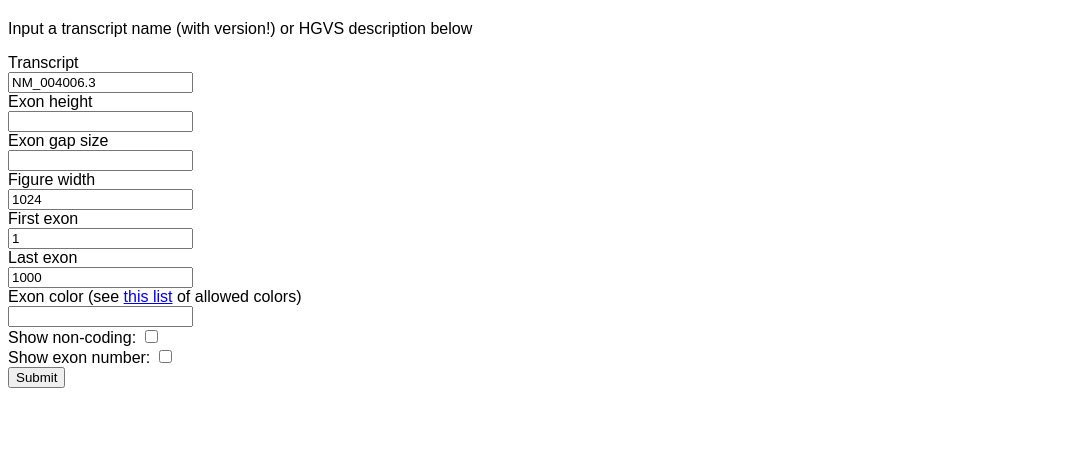
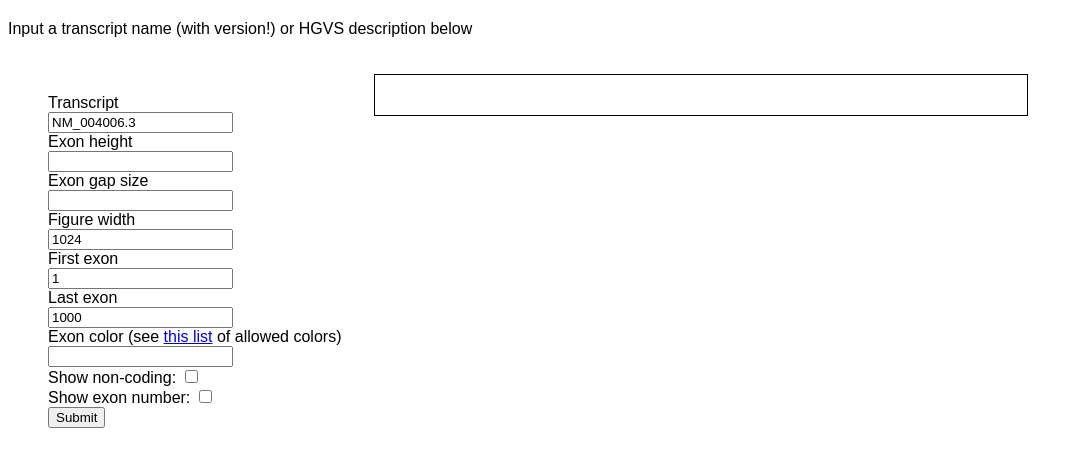
Before and after one commit to Redmar-van-den-Berg/exonviz-web, a Flask app: page / in a window 1280 px wide. Shown: the part 48-515 px from the top of the page, without its empty margins (0-1083 px from the left). Run offline with Flask 3, Linux system fonts and the light colour scheme.

Commit message:
Show inputs and figure side by side

```diff
--- a/src/exonviz_web/static/style.css
+++ b/src/exonviz_web/static/style.css
@@ -8,3 +8,20 @@
   background: #d97553;
   border: 1px solid inherit;
 }
+
+.float-container {
+  padding: 20px;
+}
+
+.sidebar {
+  width: 25%;
+  float: left;
+  padding: 20px;
+}
+
+.float-child {
+  width: 50%;
+  float: left;
+  padding: 20px;
+  border: 1px solid black;
+}
--- a/src/exonviz_web/templates/index.html
+++ b/src/exonviz_web/templates/index.html
@@ -5,7 +5,9 @@
 {% endblock %}
 
 {% block content %}
-  <p>Input a transcript name (with version!) or HGVS description below
+  <p>Input a transcript name (with version!) or HGVS description below</p>
+  <div class="float-container">
+    <div class="sidebar">
       <form method="POST">
         <label for="transcript">Transcript</label>
         <br>
@@ -52,9 +54,12 @@
 
         <button type="submit">Submit</button>
       </form>
-  </p>
+    </div>
 
+    <div class="float-child">
       {% if session["svg"] %}
         {{ session["svg"] | safe }}
       {% endif %}
+    </div>
+  </div>
 {% endblock %}
```
Lines whose indentation alone changed are shown as unchanged.
